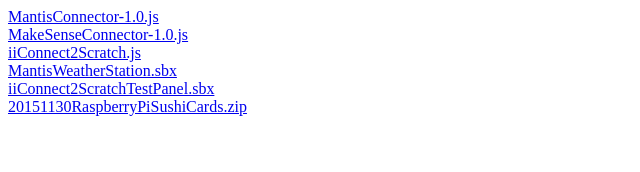
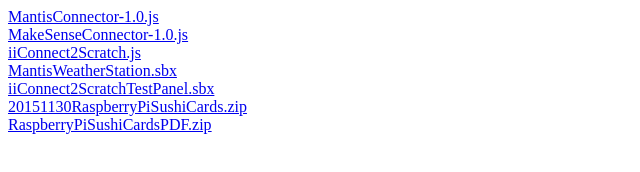
Before and after one commit to CreativeComputerLab/CreativeComputerLab.github.io, a plain HTML site: page index.html in a window 1280 px wide. Shown: the whole page, without its empty margins (0-640 px from the left). Drawn offline with Linux system fonts and the light colour scheme.

Commit message:
Sushi Cards Pi

```diff
--- a/index.html
+++ b/index.html
@@ -4,3 +4,4 @@
 <a href="http://creativecomputerlab.github.io/MantisWeatherStation.sbx">MantisWeatherStation.sbx</a><br>
 <a href="http://creativecomputerlab.github.io/iiConnect2ScratchTestPanel.sbx">iiConnect2ScratchTestPanel.sbx</a><br>
 <a href="http://creativecomputerlab.github.io/20151130RaspberryPiSushiCards.zip">20151130RaspberryPiSushiCards.zip</a><br>
+<a href="http://creativecomputerlab.github.io/RaspberryPiSushiCardsPDF.zip">RaspberryPiSushiCardsPDF.zip</a><br>
```
Also changed, not shown: 1 other file.
